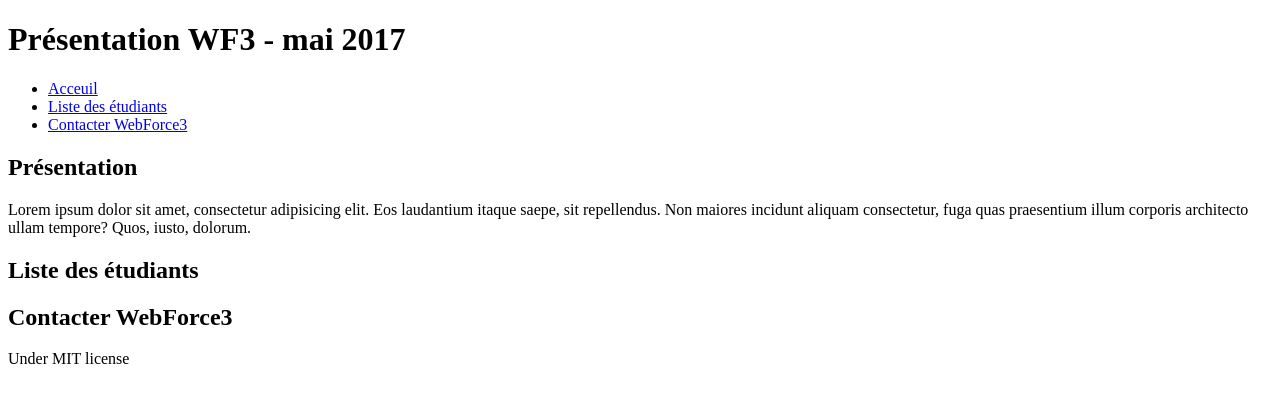
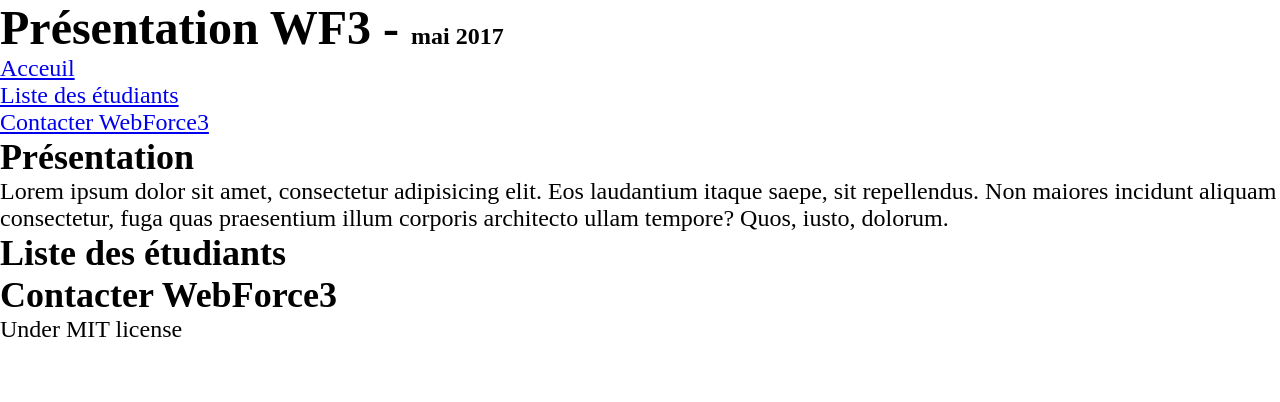
Before and after one commit to ALEXLARG/WF3_GIT, a plain HTML site: page index.html in a window 1280 px wide. Drawn offline with Linux system fonts and the light colour scheme.

Commit message:
Ajout du CSS

```diff
--- /dev/null
+++ b/css/style.css
@@ -0,0 +1,26 @@
+/*
+RESET
+*/
+*{
+    margin: 0;
+    padding: 0;
+
+    -webkit-box-sizing: border-box;
+    box-sizing: border-box;
+}
+
+hmtl{
+    font-size: 62.5%  /* Changer toute les tailles de police d'unn coup via / 16.5px * 62.5 / 100 = 10 / 1rem = mtn à 10px  */
+}
+
+body{
+    font-size: 1.5rem;
+}
+
+h1{
+    font-size: 3rem;
+}
+
+h1 span{
+    font-size: .5em; /* 1/2 taille de h1 */
+}
--- a/index.html
+++ b/index.html
@@ -5,11 +5,12 @@
         <meta name="viewport" content="width=device-width, initial-scale=1.0">
         <meta http-equiv="X-UA-Compatible" content="ie=edge">
         <title>GIT</title>
+        <link rel="stylesheet" href="css/style.css">
     </head>
     <body>
         <header>
             <!-- E : (header>h1+nav>ul>li*3>a)+(main>section*3)+(footer>p) puis tab -->
-            <h1>Présentation WF3 - mai 2017</h1>
+            <h1>Présentation WF3 - <span>mai 2017</span></h1>
             <nav>
                 <ul>
                     <li><a href="#">Acceuil</a></li>
```
Also changed, not shown: EMET.txt (deleted), Init Git (1).jpg (added), Init Git (2).jpg (added).
